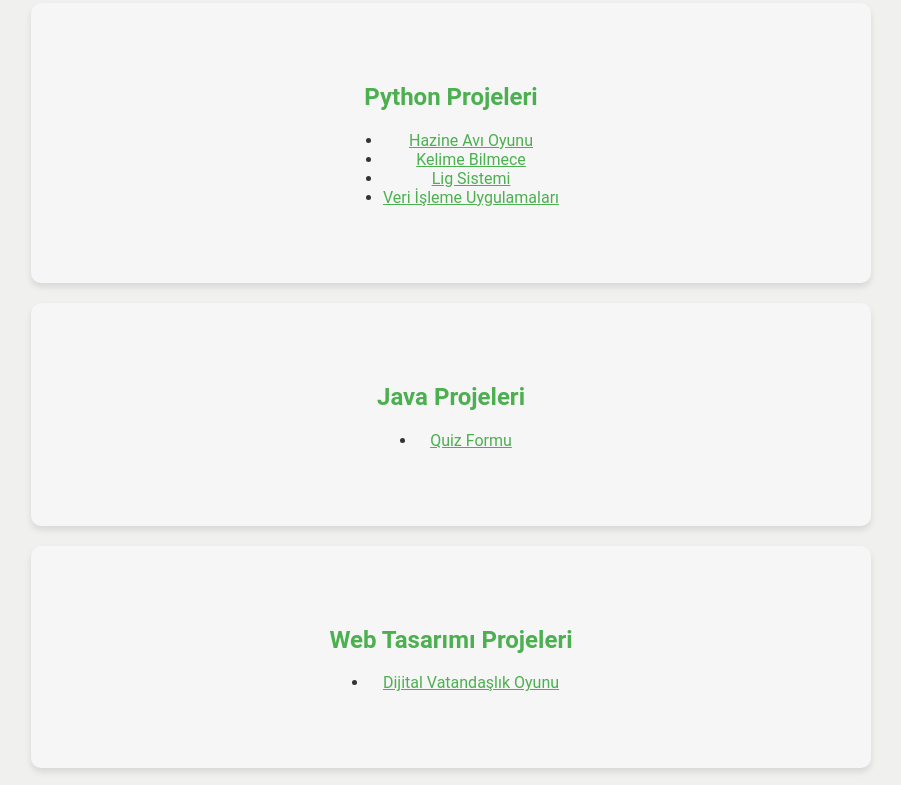
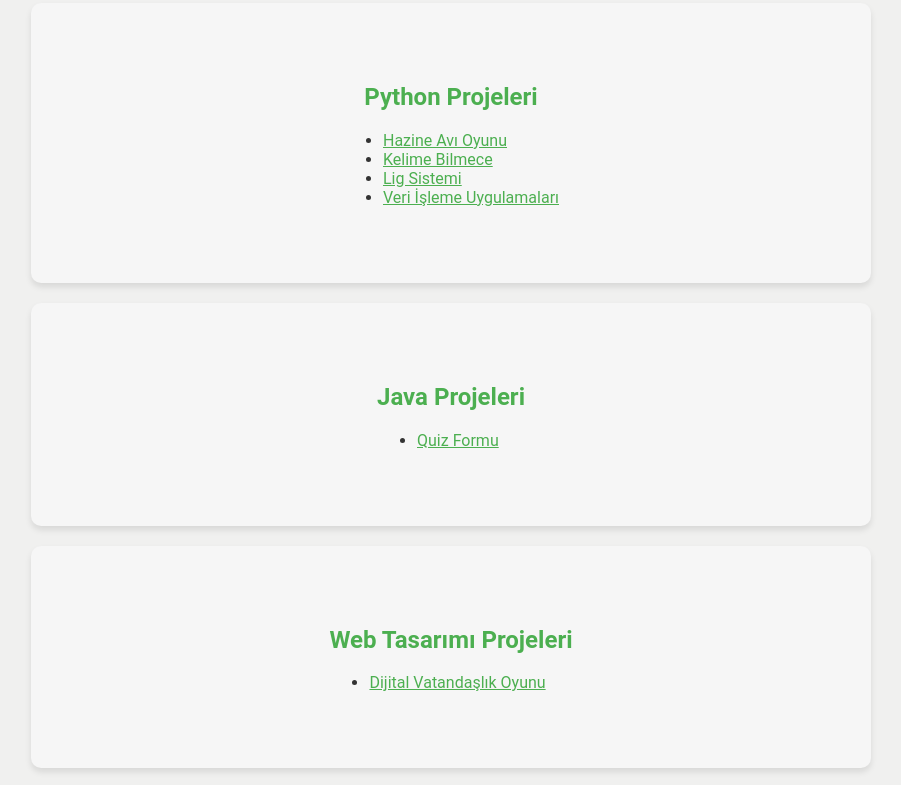
Before and after one commit to eyyupcanisler/Portfolio, a plain HTML site: page index.html in a window 1280 px wide. Shown: the part 379-1164 px from the top of the page, without its empty margins (189-1090 px from the left). Drawn offline with Linux system fonts and the light colour scheme.

Commit message:
Update index.html

```diff
--- a/index.html
+++ b/index.html
@@ -40,10 +40,10 @@
     <div class="container narrow">
         <h2 class="green">Python Projeleri</h2>
         <ul>
-            <li><a href="https://github.com/eyyupcanisler/TreasureHuntGame" style="color: #4caf50;">Hazine Avı Oyunu</a></li>
-            <li><a href="https://github.com/eyyupcanisler/Guessing-Game" style="color: #4caf50;">Kelime Bilmece</a></li>
-            <li><a href="https://github.com/eyyupcanisler/League-System" style="color: #4caf50;">Lig Sistemi</a></li>
-            <li><a href="https://colab.research.google.com/drive/145EiyidD2cOWACOepnyT-6Es5r5yhVYm?usp=sharing" style="color: #4caf50;">Veri İşleme Uygulamaları</a></li>
+            <li style="text-align: left;"><a href="https://github.com/eyyupcanisler/TreasureHuntGame" style="color: #4caf50;">Hazine Avı Oyunu</a></li>
+            <li style="text-align: left;"><a href="https://github.com/eyyupcanisler/Guessing-Game" style="color: #4caf50;">Kelime Bilmece</a></li>
+            <li style="text-align: left;"><a href="https://github.com/eyyupcanisler/League-System" style="color: #4caf50;">Lig Sistemi</a></li>
+            <li style="text-align: left;"><a href="https://colab.research.google.com/drive/145EiyidD2cOWACOepnyT-6Es5r5yhVYm?usp=sharing" style="color: #4caf50;">Veri İşleme Uygulamaları</a></li>
         </ul>
     </div>
 </section>
@@ -52,7 +52,7 @@
     <div class="container narrow">
         <h2 class="green">Java Projeleri</h2>
         <ul>
-            <li><a href="https://github.com/eyyupcanisler/QuizApplication" style="color: #4caf50;">Quiz Formu</a></li>
+            <li style="text-align: left;"><a href="https://github.com/eyyupcanisler/QuizApplication" style="color: #4caf50;">Quiz Formu</a></li>
         </ul>
     </div>
 </section>
@@ -61,7 +61,7 @@
     <div class="container narrow">
         <h2 class="green">Web Tasarımı Projeleri</h2>
         <ul>
-            <li><a href="https://eyyupcanisler.github.io/Digital-Citizenship/story.html" style="color: #4caf50;">Dijital Vatandaşlık Oyunu</a></li>
+            <li style="text-align: left;"><a href="https://eyyupcanisler.github.io/Digital-Citizenship/story.html" style="color: #4caf50;">Dijital Vatandaşlık Oyunu</a></li>
         </ul>
      </div>
 </section>
@@ -70,7 +70,7 @@
     <div class="container narrow">
         <h2 class="green">Design Projeleri</h2>
         <ul>
-            <li><a href="https://drive.google.com/drive/folders/1fqFYp3_HuVarNXzYWq4uYqpTA8RwmFnj?usp=sharing" style="color: #4caf50;">Bütün tasarım çalışmalarım.</a></li>
+            <li style="text-align: left;"><a href="https://drive.google.com/drive/folders/1fqFYp3_HuVarNXzYWq4uYqpTA8RwmFnj?usp=sharing" style="color: #4caf50;">Bütün tasarım çalışmalarım.</a></li>
         </ul>
     </div>
 </section>
```
